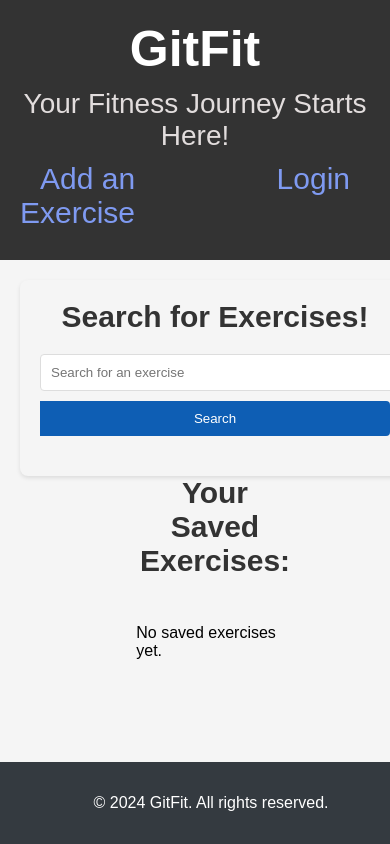
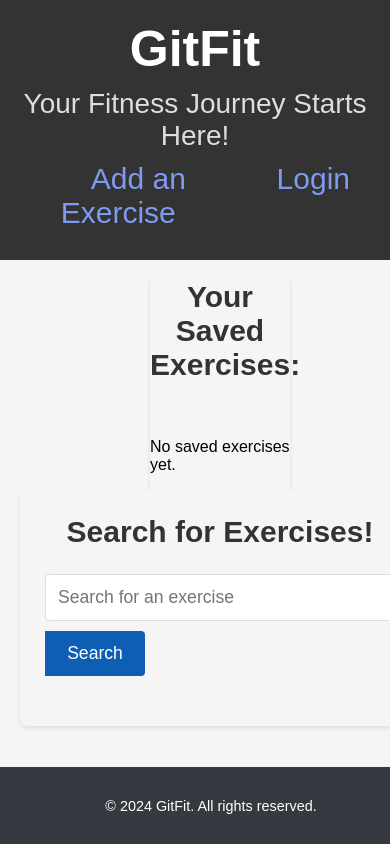
Before and after one commit to cococnde/git-fit, a React (Vite) app in the folder client/: page /search in a window 390 px wide. Shown: the top 844 px of the page. Built offline with nearby package versions, Linux system fonts and the light colour scheme.

Commit message:
updated styling of client page and exercise cards

```diff
--- a/client/src/App.css
+++ b/client/src/App.css
@@ -10,3 +10,72 @@ body {
   flex-direction: column;
   min-height: 100vh;
 }
+
+/* Media Queries for Responsiveness */
+@media (max-width: 1200px) {
+  .app-container {
+    padding: 1rem;
+  }
+
+  .saved-exercises-container {
+    order: 1;
+  }
+
+  .search-exercises-section {
+    order: 2;
+  }
+}
+
+@media (max-width: 768px) {
+  .app-container {
+    padding: 0.5rem;
+  }
+
+  .header,
+  .footer {
+    text-align: center;
+  }
+
+  .saved-exercises-container {
+    order: 1;
+  }
+
+  .search-exercises-section {
+    order: 2;
+  }
+}
+
+@media (max-width: 480px) {
+  .app-container {
+    padding: 0.25rem;
+  }
+
+  .header,
+  .footer {
+    text-align: center;
+    font-size: 0.9rem;
+  }
+
+  .main-content {
+    padding: 0.5rem;
+  }
+
+  .saved-exercises-container {
+    order: 1;
+  }
+
+  .search-exercises-section {
+    order: 2;
+  }
+}
+
+/* Specific range for widths between 961px and 1011px */
+@media (min-width: 961px) and (max-width: 1011px) {
+  .saved-exercises-container {
+    order: 1;
+  }
+
+  .search-exercises-section {
+    order: 2;
+  }
+}
--- a/client/src/components/ClientHeader.jsx
+++ b/client/src/components/ClientHeader.jsx
@@ -12,7 +12,7 @@ const ClientHeader = () => {
     <header className="header">
       <div className="container">
         <h1>GitFit</h1>
-        <p>Welcome Back! Manage Your Fitness Goals</p>
+        <p>Your Fitness Journey Starts Here!</p>
       </div>
       <nav className="navbar-container">
         <ul className="navbar-links">
--- a/client/src/components/ExerciseCard.jsx
+++ b/client/src/components/ExerciseCard.jsx
@@ -22,11 +22,24 @@ export const ExerciseCard = ({
 
   return (
     <div className="exercise-card">
-      <h3>{exercise.name}</h3>
-      <p>Force: {exercise.force}</p>
-      <p>Level: {exercise.level}</p>
-      <p>Equipment: {exercise.equipment}</p>
-      <p>Instructions: {exercise.instructions}</p>
+      <div className="card-header">
+        <h3 className="exercise-name">{exercise.name}</h3>
+      </div>
+      <p>
+        <strong>Force: </strong>
+        {exercise.force}
+      </p>
+      <p>
+        <strong>Level: </strong>
+        {exercise.level}
+      </p>
+      <p>
+        <strong>Equipment: </strong>
+        {exercise.equipment}
+      </p>
+      <p>
+        <strong>Instructions:</strong> {exercise.instructions}
+      </p>
       {Auth.loggedIn() && (
         <>
           <button
--- a/client/src/pages/ClientPage.jsx
+++ b/client/src/pages/ClientPage.jsx
@@ -8,7 +8,8 @@ const ClientPage = () => {
     <div className="client-page">
       <ClientHeader /> {/* Render the Client-specific Header component */}
       <main>
-        <h1>Welcome to Client Page</h1>
+        <h1>Welcome!</h1>
+        <h2>Manage Your Fitness Goals Below:</h2>
         <section id="search">
           <SearchExercises /> {/* Render the SearchExercises component */}
         </section>
--- a/client/src/styles/ExerciseCard.css
+++ b/client/src/styles/ExerciseCard.css
@@ -4,10 +4,12 @@
   border: 1px solid #ddd;
   border-radius: 8px;
   padding: 16px;
-  margin: 16px 0; /* Adjust as needed */
+  margin: 16px 0;
   background-color: #f9f9f9;
   box-shadow: 0 2px 4px rgba(0, 0, 0, 0.1);
   transition: transform 0.2s ease-in-out;
+  flex: 1 1 calc(33.333% - 32px);
+  padding-bottom: 45px;
 }
 
 /* Add hover effect for the card */
@@ -15,11 +17,22 @@
   transform: translateY(-5px);
 }
 
+/* Styling for the card header */
+.card-header {
+  background-color: #e0e0e0;
+  padding: 10px;
+  border-radius: 8px 8px 0 0;
+  display: flex;
+  justify-content: center;
+  align-items: center;
+  text-align: center;
+}
+
 /* Styling for the exercise name */
-.exercise-card h3 {
-  margin-top: 0;
+.exercise-name {
   font-size: 24px;
   color: #333;
+  padding-top: 10px;
 }
 
 /* Styling for the exercise details */
@@ -72,7 +85,7 @@
 
 /* Add hover effect for the remove button */
 .remove-button:hover {
-  background-color: #c82333;
+  background-color: #a41927;
 }
 
 /* Styling for the no saved exercises message */
--- a/client/src/styles/searchexercise.css
+++ b/client/src/styles/searchexercise.css
@@ -1,36 +1,38 @@
 /* Container for the search exercises section */
 .search-exercises-container {
   display: flex;
-  justify-content: space-between;
+  justify-content: center;
   padding: 20px;
   flex-wrap: wrap;
+  gap: 10%;
 }
 
 /* Styling for the saved exercises container */
 .saved-exercises-container {
   display: flex;
   flex-direction: column;
-  gap: 10px;
-  width: 45%;
+  gap: 15px;
+  width: 40%;
+  box-shadow: 0 2px 4px rgba(0, 0, 0, 0.1);
 }
 
 /* Styling for the search exercises sections */
 .search-exercises-section {
   width: 100%;
-  max-width: 600px;
+  max-width: 700px;
   display: flex;
   flex-direction: column;
   align-items: center;
   background-color: #f5f5f5;
   border-radius: 8px;
-  padding: 20px;
+  padding: 25px;
   box-shadow: 0 2px 4px rgba(0, 0, 0, 0.1);
 }
 
 /* Styling for the headers */
 .search-exercises-header,
 .saved-exercises-header {
-  margin-bottom: 20px;
+  margin-bottom: 25px;
   text-align: center;
   width: 100%;
 }
@@ -47,27 +49,30 @@
 .search-form-container {
   width: 100%;
   max-width: 400px;
-  margin-bottom: 20px;
+  margin-bottom: 25px;
 }
 
 .search-form-container input {
   width: calc(100% - 100px);
-  padding: 10px;
+  padding: 12px;
   border: 1px solid #ddd;
   border-radius: 4px 0 0 4px;
   outline: none;
+  font-size: 1.1rem;
+  margin-bottom: 10px;
 }
 
 /* Styling for the search button */
 .search-form-container button {
   width: 100px;
-  padding: 10px;
+  padding: 12px;
   background-color: #0e5eb4;
   color: white;
   border: none;
   border-radius: 0 4px 4px 0;
   cursor: pointer;
   transition: background-color 0.3s ease;
+  font-size: 1.1rem;
 }
 
 .search-form-container button:hover {
@@ -76,7 +81,7 @@
 
 /* Styling for the search results and saved exercises */
 .search-results {
-  margin-top: 20px;
+  margin-top: 25px;
   width: 100%;
 }
 
@@ -85,7 +90,7 @@
   font-size: 18px;
   font-weight: bold;
   text-align: center;
-  margin-bottom: 20px;
+  margin-bottom: 25px;
 }
 
 .search-results-list,
@@ -99,8 +104,11 @@
 
 /* Styling for the exercise card container */
 .exercise-card-container {
-  width: 100%;
-  max-width: 400px;
+  display: flex;
+  flex-wrap: wrap;
+  justify-content: space-between;
+  gap: 20px;
+  padding: 20px;
 }
 
 /* Styling for messages */
@@ -148,23 +156,17 @@
     align-items: center;
   }
 
+  .saved-exercises-container {
+    order: 1;
+  }
+
+  .search-exercises-section {
+    order: 2;
+  }
+
   .search-form-container input {
     width: calc(100% - 20px);
     margin-bottom: 10px;
-  }
-
-  .search-form-container button {
-    width: 100%;
-  }
-
-  .exercise-card-container {
-    max-width: 100%;
-  }
-
-  .search-results-list,
-  .saved-exercises-list {
-    flex-direction: column;
-    align-items: center;
   }
 }
 
@@ -174,6 +176,14 @@
   .saved-exercises-container {
     flex-direction: column;
     align-items: center;
+  }
+
+  .saved-exercises-container {
+    order: 1;
+  }
+
+  .search-exercises-section {
+    order: 2;
   }
 
   .search-form-container input {
@@ -188,3 +198,61 @@
     max-width: 90%;
   }
 }
+
+/* Large screens (desktops) */
+@media (min-width: 901px) and (max-width: 1200px) {
+  .search-exercises-container,
+  .saved-exercises-container {
+    flex-direction: column;
+    align-items: center;
+  }
+
+  .saved-exercises-container {
+    order: 1;
+  }
+
+  .search-exercises-section {
+    order: 2;
+  }
+
+  .search-form-container input {
+    width: calc(100% - 120px);
+  }
+
+  .search-form-container button {
+    width: 120px;
+  }
+
+  .exercise-card-container {
+    max-width: 90%;
+  }
+}
+
+/* Specific range for widths between 961px and 1011px */
+@media (min-width: 961px) and (max-width: 1011px) {
+  .search-exercises-container,
+  .saved-exercises-container {
+    flex-direction: column;
+    align-items: center;
+  }
+
+  .saved-exercises-container {
+    order: 1;
+  }
+
+  .search-exercises-section {
+    order: 2;
+  }
+
+  .search-form-container input {
+    width: calc(100% - 120px);
+  }
+
+  .search-form-container button {
+    width: 120px;
+  }
+
+  .exercise-card-container {
+    max-width: 90%;
+  }
+}
```
